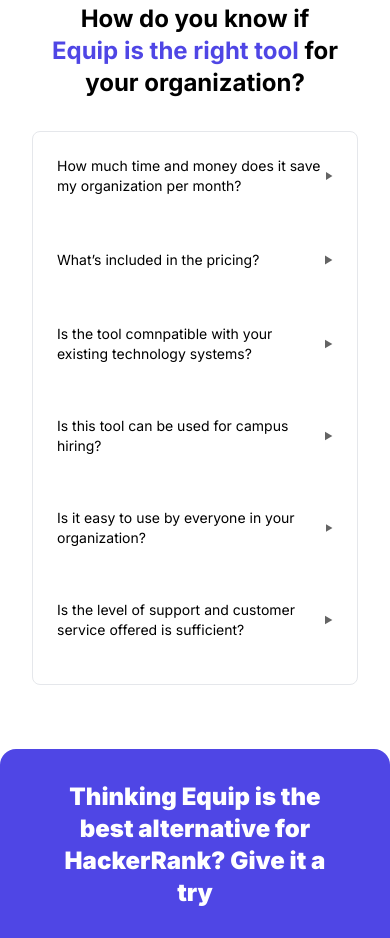
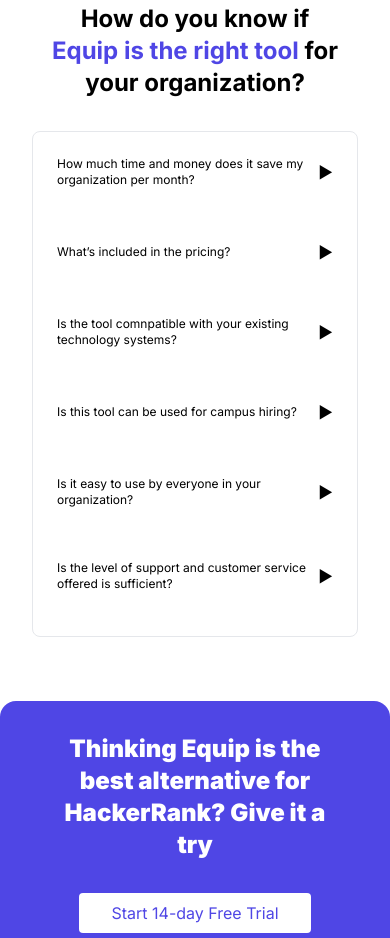
Before and after one commit to alphacancode/equip-website, a plain HTML site: page index.html in a window 390 px wide. Shown: the part 8778-9716 px from the top of the page. Drawn offline with nearby package versions, Linux system fonts and the light colour scheme.

Commit message:
arrow icon change in faq

```diff
--- a/index.html
+++ b/index.html
@@ -512,7 +512,7 @@
      <div class="max-w-4xl mx-auto border rounded-lg p-2" align="center">
       <!-- card start -->
     <div class="p-4 mb-5 flex justify-between items-center">
-     <p class="text-sm text-left md:text-lg">How much time and money does it save my organization per month?</p>
+     <p class="text-xs text-left md:text-lg">How much time and money does it save my organization per month?</p>
      <!-- hidden text -->
      <div>
        <p></p>
@@ -521,7 +521,7 @@
      <!-- faq button -->
      <div class="cursor-pointer">
        <button>
-         <img class="w-3 h-3 " src="./images/right-arrow.svg" alt="right arrow">
+        ▶
        </button>
      </div>
      <!-- faq button end -->
@@ -529,7 +529,7 @@
     <!-- card end -->
     <!-- card start -->
     <div class="p-4 mb-5 rounded-lg flex justify-between items-center">
-     <p class="text-sm md:text-lg">What’s included in the pricing?</p>
+     <p class="text-xs md:text-lg">What’s included in the pricing?</p>
      <!-- hidden text -->
      <div>
        <p></p>
@@ -538,15 +538,15 @@
      <!-- faq button -->
      <div class="cursor-pointer">
        <button>
-         <img class="w-2 h-3 md:w-3 md:h-3" src="./images/right-arrow.svg" alt="">
-       </buttoright arrown>
+        ▶
+       </button>
      </div>
      <!-- faq button end -->
     </div>
     <!-- card end -->
          <!-- card start -->
          <div class="p-4 mb-5 rounded-lg flex justify-between items-center">
-           <p class="text-left text-sm md:text-lg">Is the tool comnpatible with your existing technology systems?</p>
+           <p class="text-left text-xs md:text-lg">Is the tool comnpatible with your existing technology systems?</p>
            <!-- hidden text -->
            <div>
              <p></p>
@@ -555,7 +555,7 @@
            <!-- faq button -->
            <div class="cursor-pointer">
              <button>
-               <img class="w-3 h-3" src="./images/right-arrow.svg" alt="right arrow">
+              ▶
              </button>
            </div>
            <!-- faq button end -->
@@ -563,7 +563,7 @@
           <!-- card end -->
              <!-- card start -->
          <div class="p-4 mb-5 rounded-lg flex justify-between items-center">
-           <p class="text-left text-sm md:text-lg">Is this tool can be used for campus hiring?</p>
+           <p class="text-left text-xs md:text-lg">Is this tool can be used for campus hiring?</p>
            <!-- hidden text -->
            <div>
              <p></p>
@@ -572,7 +572,7 @@
            <!-- faq button -->
            <div class="cursor-pointer">
              <button>
-               <img class="w-2 h-3 md:w-3 md:h-3" src="./images/right-arrow.svg" alt="right arrow">
+              ▶
              </button>
            </div>
            <!-- faq button end -->
@@ -580,7 +580,7 @@
           <!-- card end -->
                <!-- card start -->
          <div class="p-4 mb-5 rounded-lg flex justify-between items-center">
-           <p class="text-left text-sm md:text-lg">Is it easy to use by everyone in your organization?</p>
+           <p class="text-left text-xs md:text-lg">Is it easy to use by everyone in your organization?</p>
            <!-- hidden text -->
            <div>
              <p></p>
@@ -589,7 +589,7 @@
            <!-- faq button -->
            <div class="cursor-pointer">
              <button>
-               <img class="w-2 h-3 md:w-3" src="./images/right-arrow.svg" alt="right arrow">
+              ▶
              </button>
            </div>
            <!-- faq button end -->
@@ -597,7 +597,7 @@
           <!-- card end -->
                <!-- card start -->
          <div class="p-4 mb-5 rounded-lg flex justify-between items-center">
-           <p class="text-left text-sm md:text-lg">Is the level of support and customer service offered is sufficient?</p>
+           <p class="text-left text-xs md:text-lg">Is the level of support and customer service offered is sufficient?</p>
            <!-- hidden text -->
            <div>
              <p></p>
@@ -606,7 +606,7 @@
            <!-- faq button -->
            <div class="cursor-pointer">
              <button>
-               <img class="w-3 h-3" src="./images/right-arrow.svg" alt="right arrow">
+              ▶
              </button>
            </div>
            <!-- faq button end -->
```
